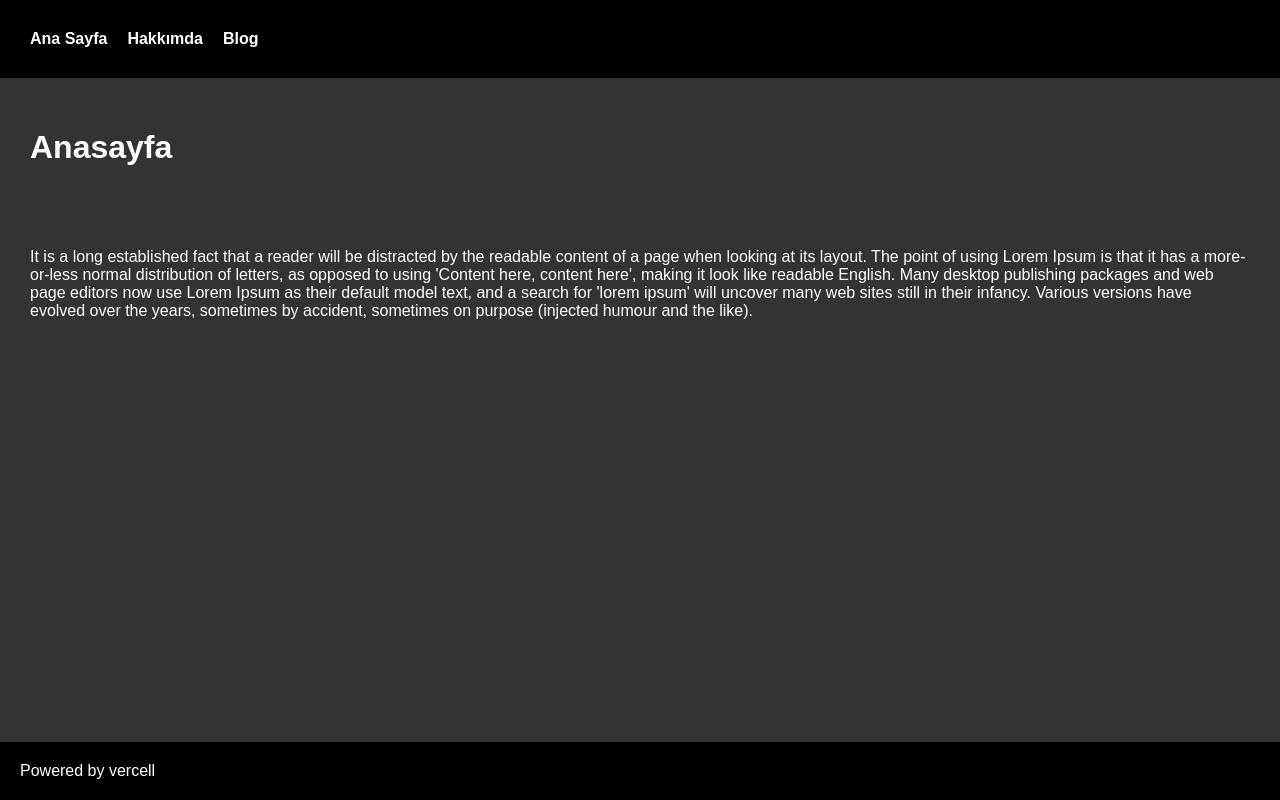
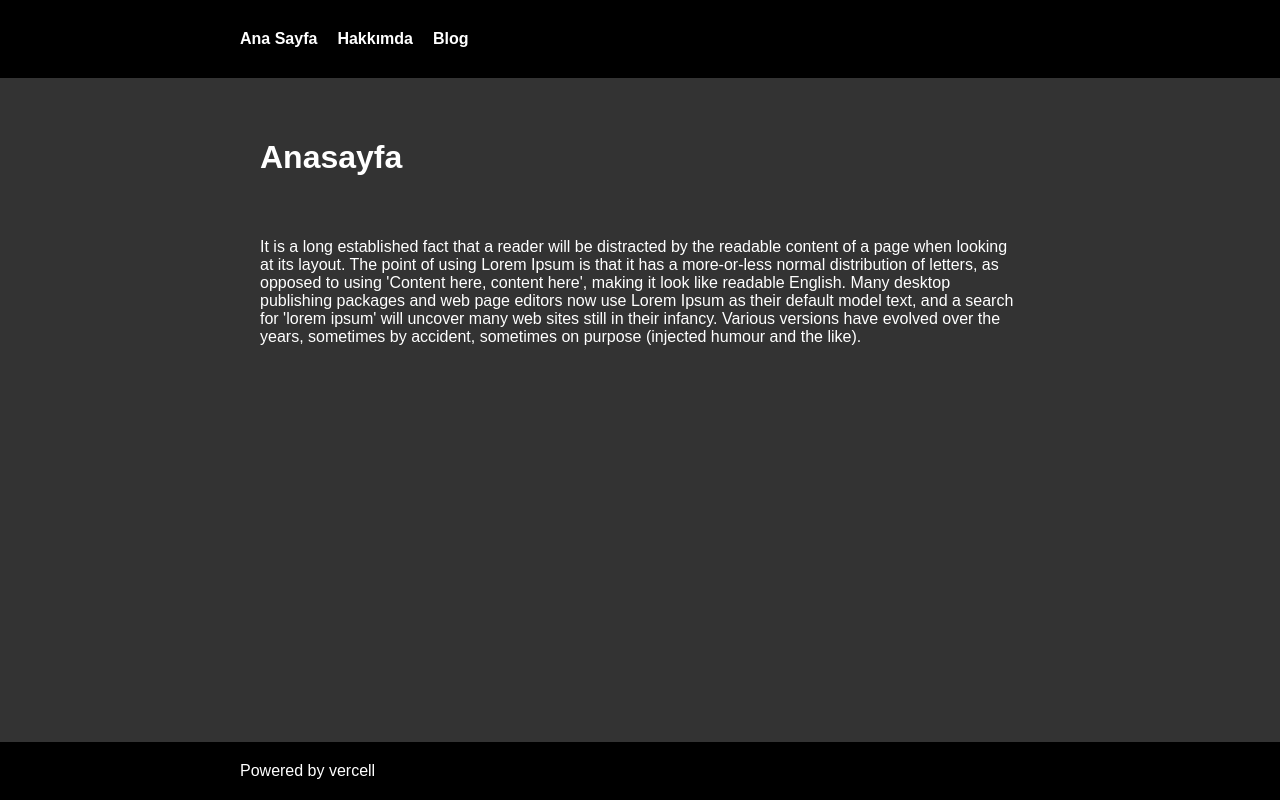
Before and after one commit to miraybuketaydin/nextjs-blog, a Next.js app: page / in a window 1280 px wide. Built offline with nearby package versions, Linux system fonts and the light colour scheme.

Commit message:
CSS düzenlemeleri yapıldı.

```diff
--- a/components/Header.js
+++ b/components/Header.js
@@ -3,16 +3,23 @@ import styled from "styled-components";
 import Button from "./Button";
 
 const HeaderDiv = styled.div`
+  background-color: #000;
+`;
+
+const HeaderInner = styled.div`
+  margin: auto;
+  max-width: 800px;
   padding: 30px;
   display: flex;
   gap: 20px;
-  background-color: #000;
 `;
 
 export default () => (
   <HeaderDiv>
-    <Button href="/">Ana Sayfa</Button>
-    <Button href="/about">Hakkımda</Button>
-    <Button href="/blog">Blog</Button>
+    <HeaderInner>
+      <Button href="/">Ana Sayfa</Button>
+      <Button href="/about">Hakkımda</Button>
+      <Button href="/blog">Blog</Button>
+    </HeaderInner>
   </HeaderDiv>
 );
--- a/components/Layout.js
+++ b/components/Layout.js
@@ -7,29 +7,44 @@ const BodyDiv = styled.div`
 `;
 const Footer = styled.footer`
   background-color: #000;
-  padding: 20px;
   position: fixed;
   bottom: 0;
   width: 100vw;
 `;
 
+const FooterInner = styled.div`
+  max-width: 800px;
+  margin: auto;
+  padding: 20px;
+`;
+
 const Content = styled.div`
-  padding: 30px;
+  padding: 20px;
+  max-width: 800px;
+  margin: auto;
+`;
+
+const ConnetInner = styled.div`
+  padding: 20px;
 `;
 
 const H1 = styled.h1`
-  padding: 30px;
+  padding: 20px;
 `;
 
 export default ({ title, children }) => (
   <BodyDiv>
     <Header />
-    <H1>{title}</H1>
-    <Content>{children}</Content>
+    <Content>
+      <H1>{title}</H1>
+      <ConnetInner>{children}</ConnetInner>
+    </Content>
     <Footer>
-      <a href="" target="_blank" rel="noopener noreferrer">
-        Powered by vercell
-      </a>
+      <FooterInner>
+        <a href="" target="_blank" rel="noopener noreferrer">
+          Powered by vercell
+        </a>
+      </FooterInner>
     </Footer>
   </BodyDiv>
 );
```
